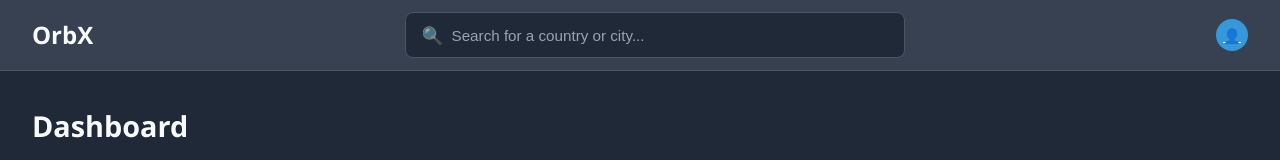
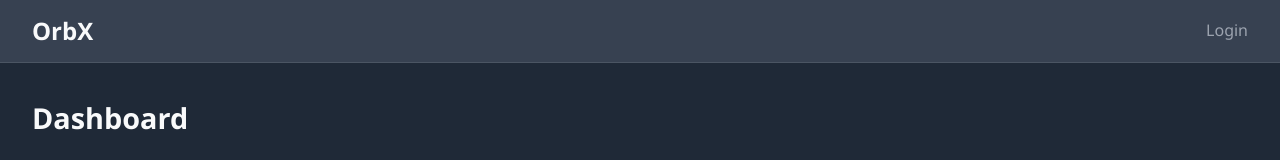
Before and after one commit to Madhs31/OrbX_Frontend, a React (Vite) app: page / in a window 1280 px wide. Shown: the top 160 px of the page. Built offline with nearby package versions, Linux system fonts and the light colour scheme.

Commit message:
💄 style: Ajustando o layout no componente Navbar

```diff
--- a/src/components/ui/Navbar.tsx
+++ b/src/components/ui/Navbar.tsx
@@ -1,22 +1,67 @@
 import React from 'react';
-import { Link } from 'react-router-dom'; // 1. Importar Link
+import { useLocation, Link } from 'react-router-dom';
 
 const Navbar: React.FC = () => {
-return (
- <nav className="navbar">
-<div className="nav-brand">OrbX</div>
+  const location = useLocation();
 
-<div className="nav-search">
+  // Verifica se NÃO é uma página pública (Home/Login/Register).
+  const showFullNavbar = location.pathname !== '/' &&
+                         location.pathname !== '/login' &&
+                         location.pathname !== '/register';
 
-<span>🔍</span>
-<input type="text" placeholder="Search for a country or city..." />
-</div>
+  // Função auxiliar para destacar o link ativo
+  const getLinkClass = (path: string) => {
+    return location.pathname.startsWith(path) ? 'dash-link active' : 'dash-link';
+  };
 
-<div className="nav-icons">
-<Link to="/login" className="icon profile-icon">👤</Link>
-</div>
-</nav>
-);
+  // === VERSÃO COMPLETA (Dashboard, Países, Cidades, Admin...) ===
+  if (showFullNavbar) {
+    return (
+      <nav className="dash-navbar">
+        <div className="dash-nav-left">
+          {/* Logo OrbX */}
+          <Link to="/dashboard" className="dash-brand" style={{ textDecoration: 'none' }}>
+            <div className="brand-icon"></div>
+            <span>OrbX</span>
+          </Link>
+
+          {/* Menu de Navegação */}
+          <div className="dash-menu">
+            <Link to="/dashboard" className={location.pathname === '/dashboard' ? 'dash-link active' : 'dash-link'}>Dashboard</Link>
+            <Link to="/continents" className={getLinkClass('/continents')}>Continentes</Link>
+            <Link to="/countries" className={getLinkClass('/countries')}>Países</Link>
+            <Link to="/cities" className={getLinkClass('/cities')}>Cidades</Link>
+
+            {/* NOVO LINK ADICIONADO: */}
+            <Link to="/admin" className={getLinkClass('/admin')}>Admin Panel</Link>
+          </div>
+        </div>
+
+        {/* Ícones da Direita */}
+        <div className="dash-nav-right">
+          <button className="nav-icon-btn">🔔</button>
+          <button className="nav-icon-btn">⚙️</button>
+
+          <div className="nav-profile-avatar">
+          </div>
+        </div>
+      </nav>
+    );
+  }
+
+  // === VERSÃO PADRÃO (Home/Login) ===
+  return (
+    <nav className="navbar">
+      <Link to="/" className="nav-brand" style={{ textDecoration: 'none' }}>
+        OrbX
+      </Link>
+      {location.pathname === '/' && (
+         <div style={{ marginLeft: 'auto' }}>
+            <Link to="/login" style={{ color: 'var(--text-muted)', textDecoration: 'none', fontWeight: 500 }}>Login</Link>
+         </div>
+      )}
+    </nav>
+  );
 };
 
 export default Navbar;
```
